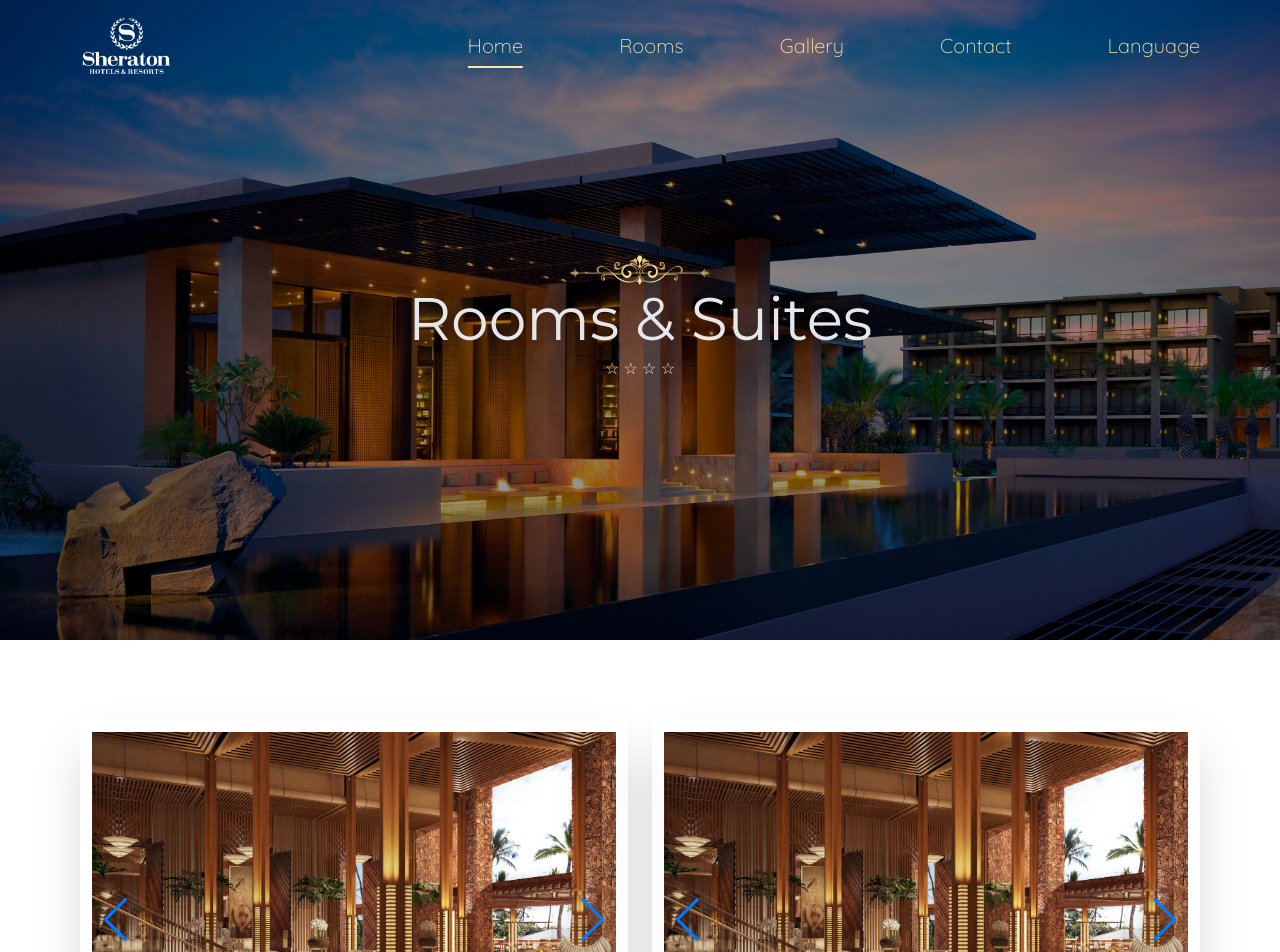
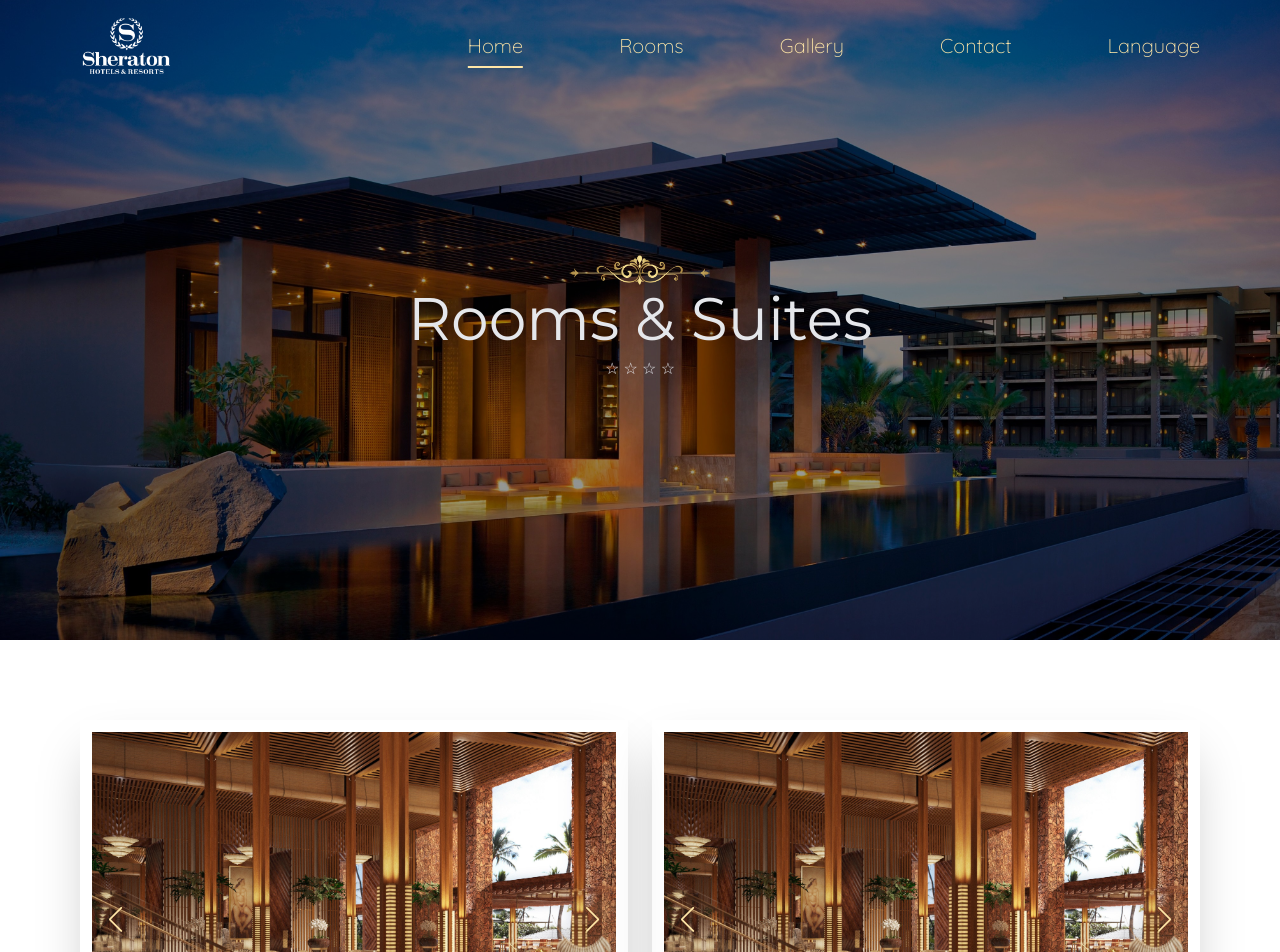
Before and after one commit to fatbugsbunny/hotel_website_model, a Next.js app: page /rooms in a window 1280 px wide. Shown: the top 952 px of the page. Built offline with nearby package versions, Linux system fonts and the light colour scheme.

Commit message:
refactor: make swiper work with new config

```diff
--- a/src/app/rooms/components/amenitiesList.tsx
+++ b/src/app/rooms/components/amenitiesList.tsx
@@ -1,9 +1,9 @@
 import {Amenity} from "@/types";
 import AmenityItem from "@/app/rooms/components/amenityItem";
 
-export default function AmenitiesList({amenities}: Readonly<{ amenities: Amenity[] }>) {
+export default function AmenitiesList({amenities, className}: Readonly<{ amenities: Amenity[], className?:string }>) {
     return (
-        <div className={`flex space-x-3 text-quinary font-medium`}>
+        <div className={`${className} flex space-x-3  font-medium`}>
             {amenities.map((amenity) => (
                 <AmenityItem key={amenity.id} amenity={amenity}/>))}
         </div>
--- a/src/app/rooms/components/roomCarousel.tsx
+++ b/src/app/rooms/components/roomCarousel.tsx
@@ -3,14 +3,14 @@
 import {Swiper, SwiperSlide} from "swiper/react";
 import {Navigation} from "swiper/modules";
 import Image from 'next/image'
+import './mySwiper.css'
 
 export default function RoomCarousel({photos} : Readonly<{ photos: string[] }>){
     return (
-        <Swiper className={``} modules={[Navigation]} slidesPerView={1} navigation loop={true}>
+        <Swiper className={`my-swiper`} modules={[Navigation]} slidesPerView={1} navigation loop={true}>
             {photos.map((photo, i) => (
                 <SwiperSlide key={i}>
-                    <div className={`relative h-94 w-full`}><Image className={`object-cover`} src={photo} fill
-                                                                   alt={`room image`}/></div>
+                    <div className={`relative h-94 w-full`}><Image className={`object-cover`} src={photo} fill alt={`room image`}/></div>
                 </SwiperSlide>
             ))}
         </Swiper>
--- a/src/app/rooms/components/roomFooter.tsx
+++ b/src/app/rooms/components/roomFooter.tsx
@@ -5,7 +5,7 @@ import {Amenity} from "@/types";
 export default function RoomFooter({amenities, isInHomePage} : Readonly<{ amenities: Amenity[], isInHomePage: boolean}>){
     return (
         <div className={`flex w-full justify-between text-[1.14rem]`}>
-            <AmenitiesList amenities={amenities}/>
+            <AmenitiesList amenities={amenities} className={'text-quinary'}/>
             <Link className={`transition py-4 px-7 rounded bg-primary text-tertiary font-medium  hover:bg-tertiary hover:text-primary`}
                   href={isInHomePage ? '/rooms' : '/contact'}>
                 {isInHomePage ? 'See more' : 'Book now'}
```
